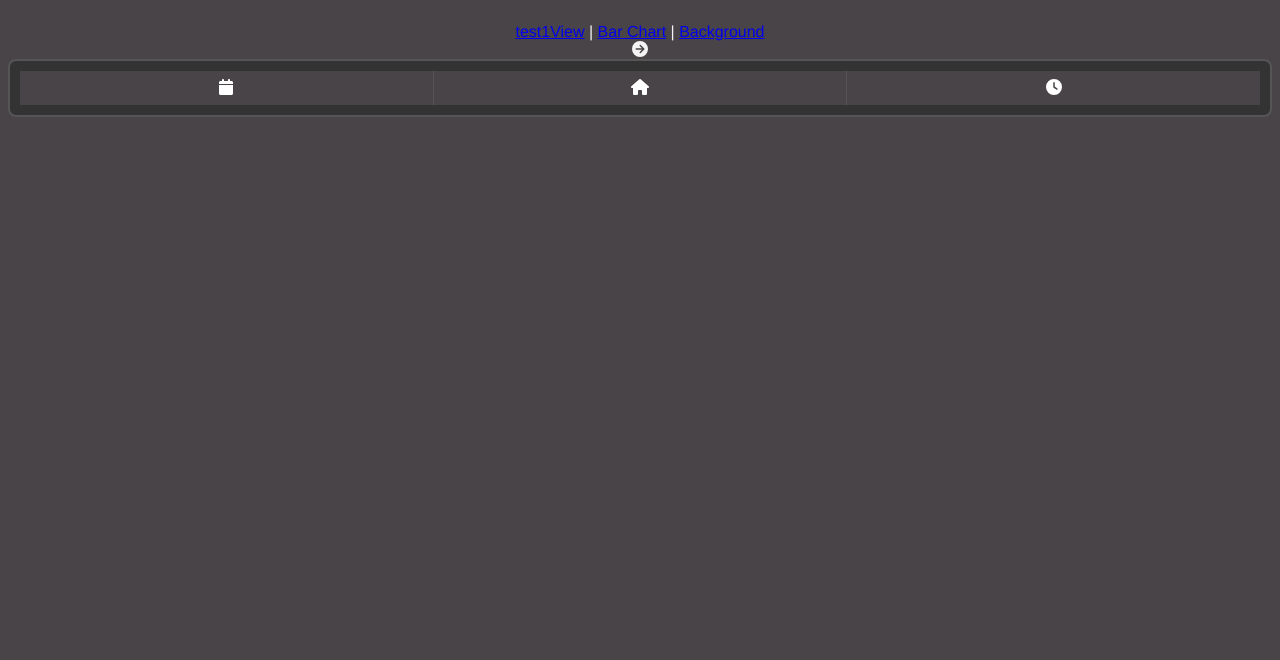
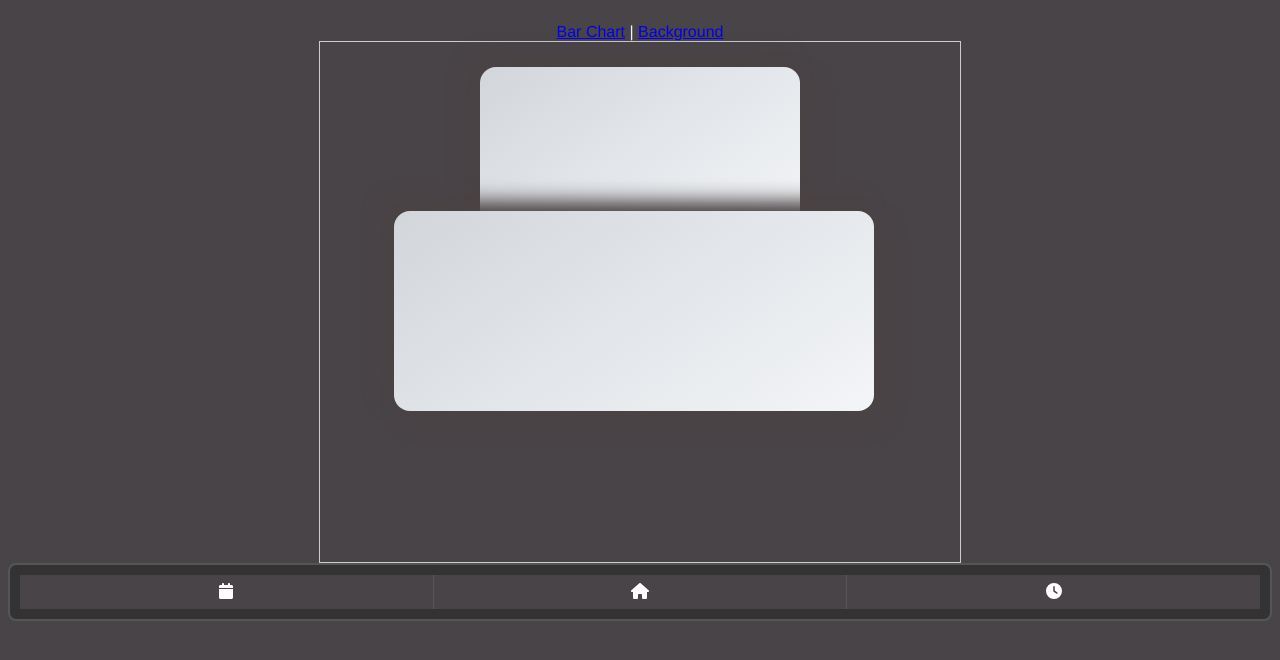
Before and after one commit to Damagefish/Reflektierte-Techniknutzung, a Vue app: page /mainscreen in a window 1280 px wide. Shown: the top 660 px of the page. Built offline with nearby package versions, Linux system fonts and the light colour scheme.

Commit message:
Mainscreen design

```diff
--- a/src/App.vue
+++ b/src/App.vue
@@ -3,7 +3,7 @@
   <div>
     <section class="abstand"> </section>
     <nav>
-      <router-link to="/test1View">test1View</router-link> |
+
       <router-link to="/barchart">Bar Chart</router-link> |
       <router-link to="/BackgroundView">Background</router-link>
 
--- a/src/components/KalenderComp.vue
+++ b/src/components/KalenderComp.vue
@@ -363,17 +363,23 @@ documentClickHandler(e) {
             </div>
             <div class="event-time">
               <span class="another-input">${event.anotherInput}</span>
-
             </div>
         </div>`;
       });
+      // Füge die Klasse 'event-day' zum entsprechenden Tag hinzu
+      const dayElement = document.querySelector(`.day[data-day="${date}"]`);
+      if (dayElement) {
+        dayElement.classList.add('event-day');
+      }
     }
   });
+
   if (events === "") {
     events = `<div class="no-event">
             <h3>No Events</h3>
         </div>`;
   }
+
   this.eventsContainer.innerHTML = events;
 },
 
--- a/src/views/MainScreen.vue
+++ b/src/views/MainScreen.vue
@@ -1,16 +1,15 @@
 <template>
-  <div class="outer-container">
-    <div class="middle">
-      <div v-if="getAspirationFromStore" class="store-data" @click="handleAspirationClick">
+  <div class="container">
+    <div class="rectangle horizontal" @click="handleClick">
+      <div v-if="getAspirationFromStore" class="store-data">
         <p>{{ getAspirationFromStore }}</p>
       </div>
-
+    </div>
+    <div class="rectangle vertical" @click="handleClick">
       <div v-if="showAdditionalInfo" class="additional-info-container">
         <div v-if="showIstZustand" class="store-data">
           <h1>IST ZUSTAND</h1>
           <p>{{ getIstZustandFromStore }}</p>
-        </div>
-        <div v-else class="events-container">
           <h1>EVENTS</h1>
           <div v-for="(event, index) in getEventsArrFromStore" :key="index" class="store-data">
             <h2>Day {{ event.day }}</h2>
@@ -22,8 +21,6 @@
           </div>
         </div>
       </div>
-
-      <font-awesome-icon :icon="['fas', 'circle-arrow-right']" @click="$router.push('/KalenderView')"/>
     </div>
   </div>
 </template>
@@ -54,7 +51,7 @@ export default {
     };
   },
   methods: {
-    handleAspirationClick() {
+    handleClick() {
       this.showIstZustand = !this.showIstZustand;
       this.showAdditionalInfo = true;
     },
@@ -63,36 +60,47 @@ export default {
 </script>
 
 <style scoped>
-.middle {
-  flex: 1;
-  margin: 0 20px;
+.container {
+  position: relative;
+  width: 50vw;
+  height: 65vh;
+  border: 1px solid #ccc;
+  top: 50%;
+  left: 50%;
+  transform: translate(-50%, 0%);
+  z-index: 1;
 }
 
-.store-data {
+.rectangle {
+  position: absolute;
+  border-radius: 16px;
   cursor: pointer;
-  border: 2px solid #87ceeb;
-  border-radius: 8px;
-  padding: 10px;
-  margin-bottom: 20px;
 }
 
-.additional-info-container {
-  display: flex;
-  flex-wrap: wrap;
+.horizontal {
+  width: 50%;
+  height: 160px;
+  top: 25px;
+  left: 25%;
+  background: linear-gradient(145deg, #d2d6db, #f3f5f8);
+  box-shadow: 10px 10px 20px #4b4444, -10px -10px 20px #4b4444;
 }
 
-.additional-info-container .store-data {
-  flex: 1;
-  margin-right: 20px;
+.vertical {
+  width: 75%;
+  height: 200px;
+  top: 32.5%;
+  left: 11.5%;
+  background: linear-gradient(145deg, #d2d6db, #f3f5f8);
+  box-shadow: 10px 10px 20px #4b4444, -10px -10px 20px #4b4444;
 }
 
-.events-container {
-  margin-top: 20px;
+.store-data{
+
+  background-color: white;
 }
 
-.events-container h1 {
-  font-size: 18px;
-  font-weight: bold;
-  margin-bottom: 10px;
+.additional-info-container{
+  background-color: white;
 }
 </style>
```
Lines whose indentation alone changed are shown as unchanged.
